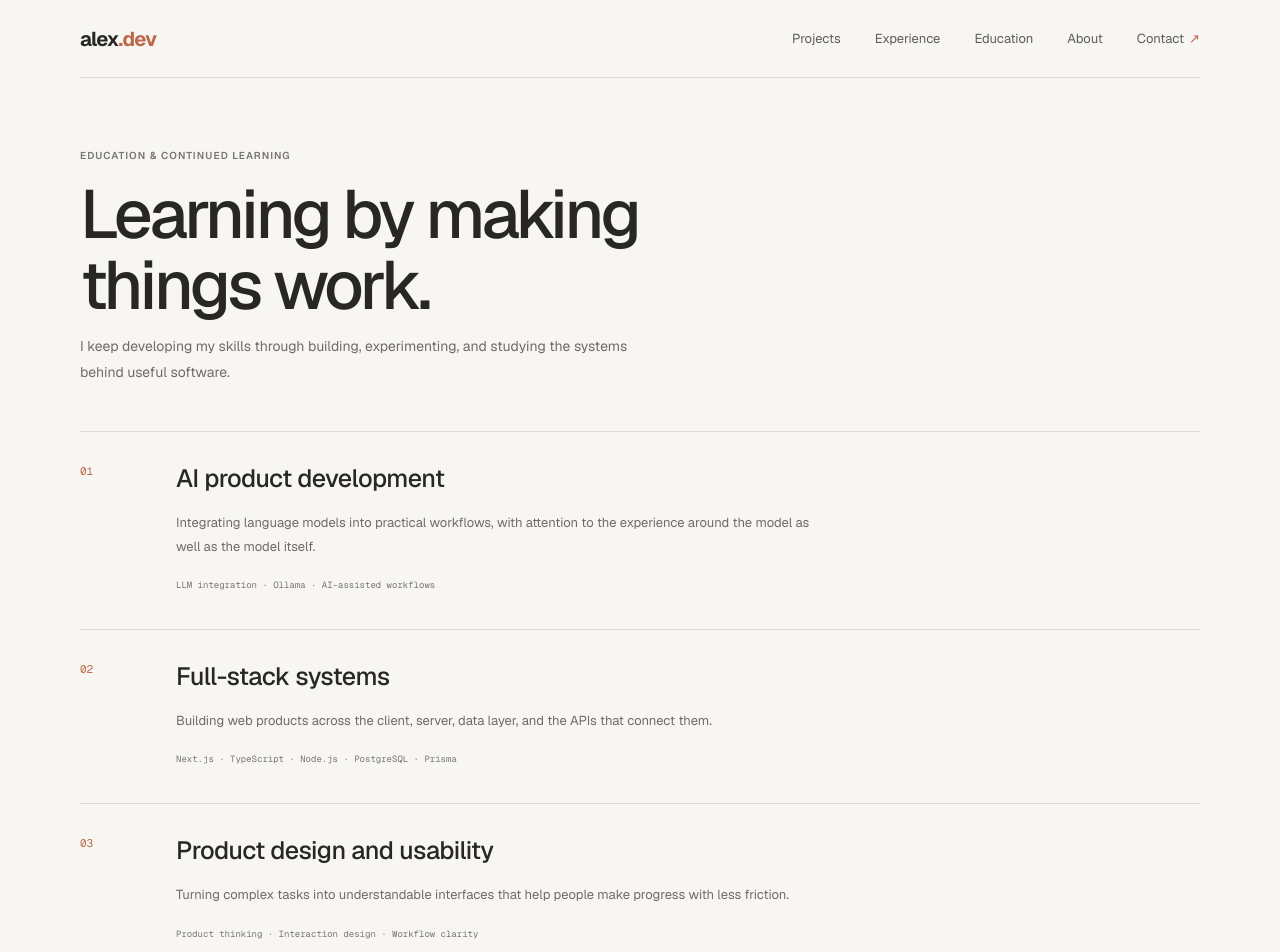
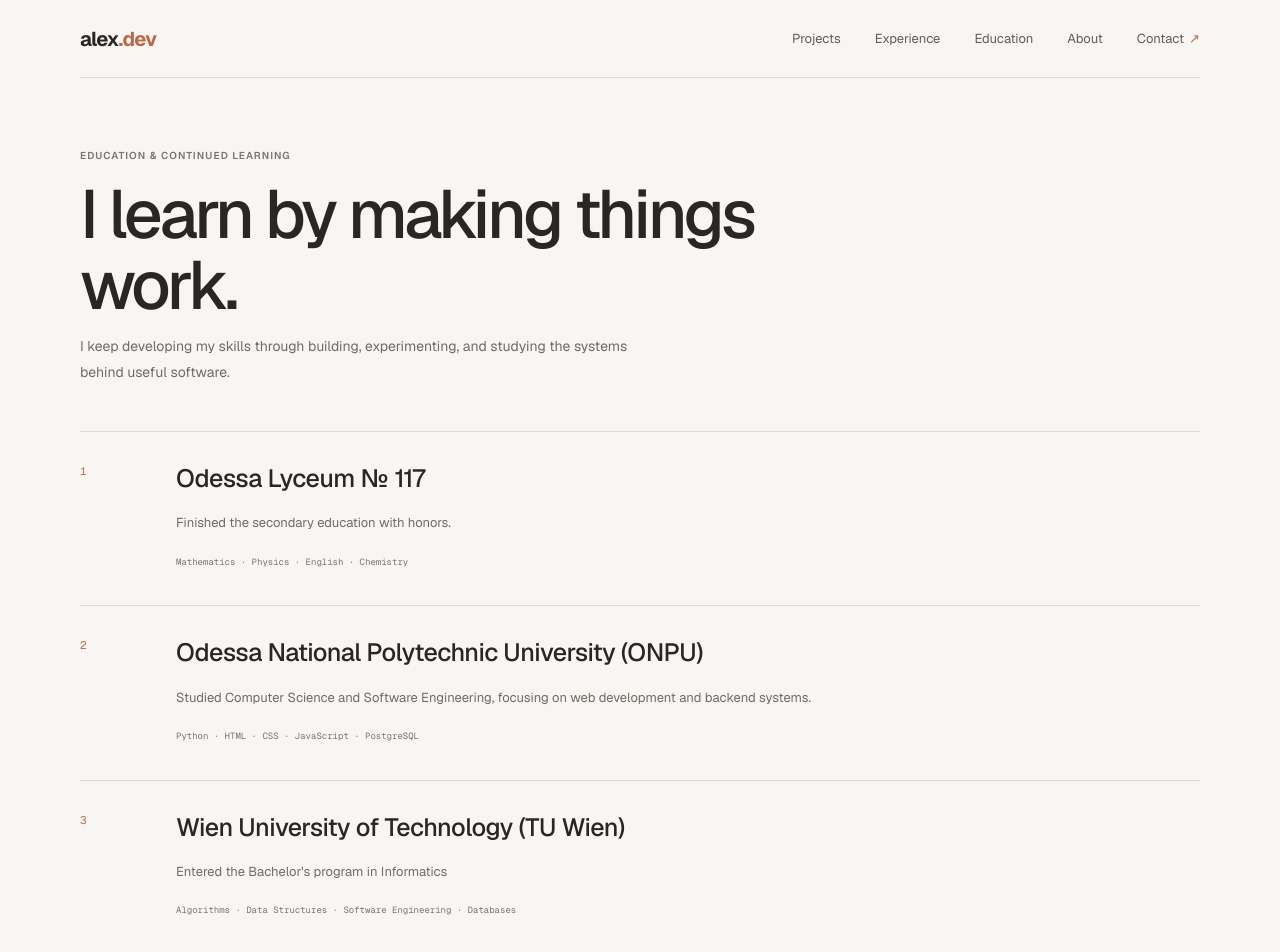
Before and after one commit to x-FrizBy-x/oleksandr_gordieiev, a Next.js app: page /education in a window 1280 px wide. Shown: the top 952 px of the page. Built offline with nearby package versions, Linux system fonts and the light colour scheme.

Commit message:
Updated education page

```diff
--- a/app/education/page.tsx
+++ b/app/education/page.tsx
@@ -7,22 +7,22 @@ export const metadata: Metadata = {
 
 const learningAreas = [
   {
-    number: "01",
-    title: "AI product development",
-    description: "Integrating language models into practical workflows, with attention to the experience around the model as well as the model itself.",
-    topics: "LLM integration · Ollama · AI-assisted workflows",
+    number: "1",
+    title: "Odessa Lyceum № 117",
+    description: "Finished the secondary education with honors.",
+    topics: "Mathematics · Physics · English · Chemistry",
   },
   {
-    number: "02",
-    title: "Full-stack systems",
-    description: "Building web products across the client, server, data layer, and the APIs that connect them.",
-    topics: "Next.js · TypeScript · Node.js · PostgreSQL · Prisma",
+    number: "2",
+    title: "Odessa National Polytechnic University (ONPU)",
+    description: "Studied Computer Science and Software Engineering, focusing on web development and backend systems.",
+    topics: "Python · HTML · CSS · JavaScript · PostgreSQL",
   },
   {
-    number: "03",
-    title: "Product design and usability",
-    description: "Turning complex tasks into understandable interfaces that help people make progress with less friction.",
-    topics: "Product thinking · Interaction design · Workflow clarity",
+    number: "3",
+    title: "Wien University of Technology (TU Wien)",
+    description: "Entered the Bachelor's program in Informatics",
+    topics: "Algorithms · Data Structures · Software Engineering · Databases",
   },
 ];
 
@@ -31,7 +31,7 @@ export default function EducationPage() {
     <main className="page-wrap page-content">
       <header className="page-intro">
         <p className="eyebrow">EDUCATION & CONTINUED LEARNING</p>
-        <h1>Learning by making things work.</h1>
+        <h1>I learn by making things work.</h1>
         <p>I keep developing my skills through building, experimenting, and studying the systems behind useful software.</p>
       </header>
       <section className="learning-list" aria-label="Learning areas">
```
